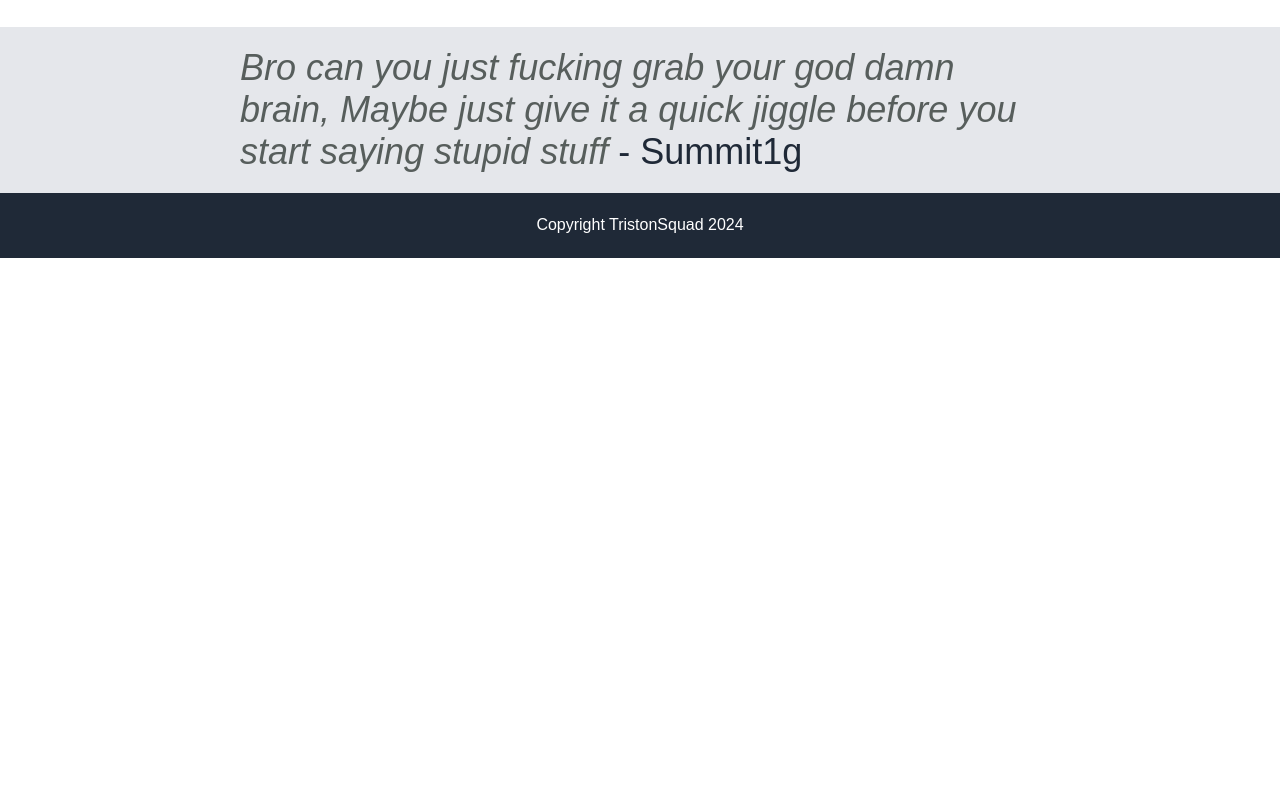
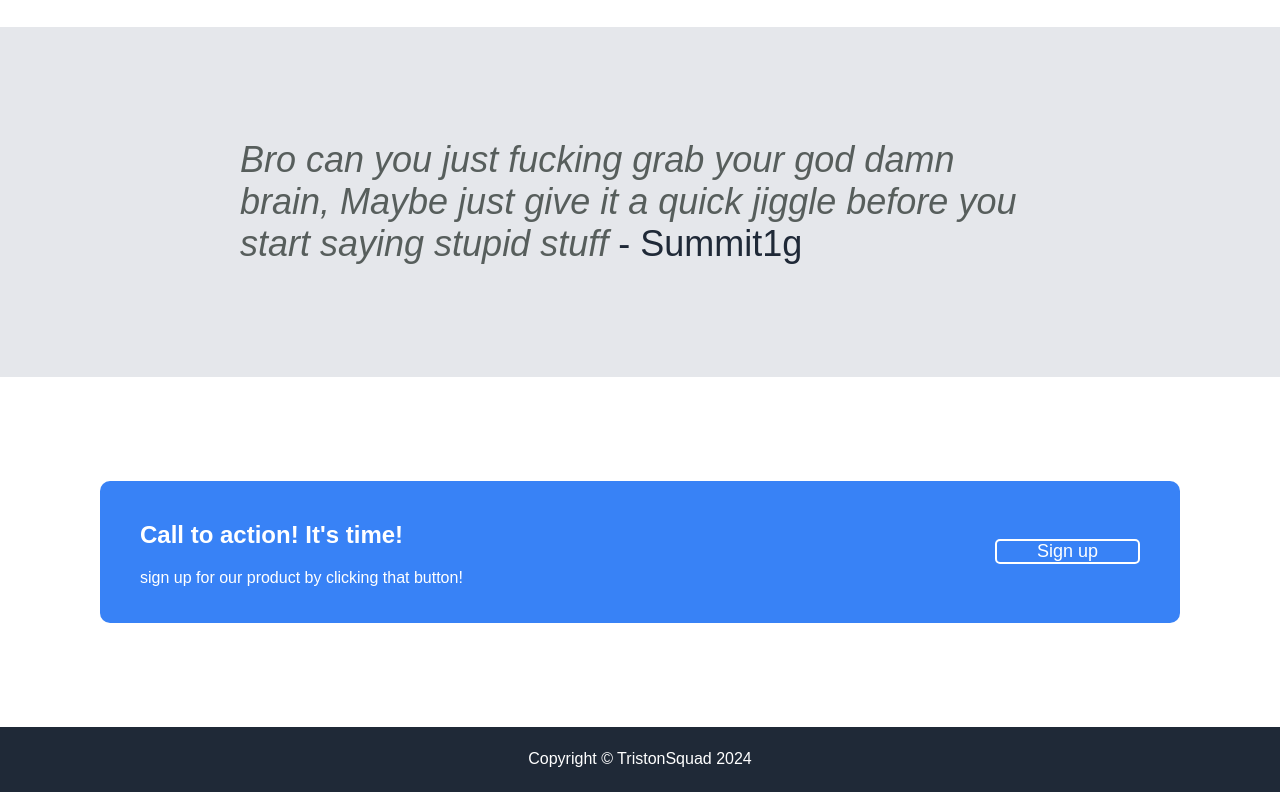
Before and after one commit to tman2747/foundations-landing-page, a plain HTML site: page index.html in a window 1280 px wide. Shown: the part 833-1625 px from the top of the page. Before the commit the page ends 1091 px from the top, so only its background shows below. Drawn offline with Linux system fonts and the light colour scheme.

Commit message:
add fourth card

```diff
--- a/index.html
+++ b/index.html
@@ -41,7 +41,13 @@
     <div class="section-three">
         <div class="quote"> <i>Bro can you just fucking grab your god damn brain, Maybe just give it a quick jiggle before you start saying stupid stuff</i> - Summit1g</div>
     </div>
-    <div class="footer">Copyright TristonSquad 2024</div>
+    <div class="section-four">
+        <div class="call-to-action">
+            <div class="text"><h2>Call to action! It's time!</h1><p>sign up for our product by clicking that button!</p></div>
+            <div><button>Sign up</button></div>
+        </div>
+    </div>
+    <div class="footer">Copyright &#169 TristonSquad 2024</div>
 </body>
 
 </html>
--- a/styles.css
+++ b/styles.css
@@ -77,6 +77,9 @@ body{
     display: flex;
     gap: 90px;
     flex-wrap: wrap;
+    justify-content: center;
+    align-items: center;
+
 }
 
 .card-image{
@@ -99,6 +102,7 @@ body{
     display: flex;
     justify-content: center;
     align-items: center;
+    height: 350px;
 }
 .quote{
     font-size: 36px;
@@ -112,6 +116,36 @@ body{
 
 }
 
+.section-four{
+    background-color: white;
+    display: flex;
+    justify-content: center;
+    align-items: center;
+    height: 350px;
+}
+
+.call-to-action{
+    color: white;
+    display: flex;
+    justify-content: space-between;
+    align-items: center;
+    background-color: #3882f6;
+    border: #3882f6 4px;
+    border-radius: 10px;
+    padding: 20px 40px;
+    flex: 0 1 1000px;
+}
+
+
+button{
+    background-color: #3882f6;
+    color: white;
+    border-radius: 5px;
+    font-size: 18px;
+    padding: 0 40px;
+    border: 2px solid #ffffff;
+}
+
 .footer{
     background-color: #1f2937;
     color: white;
```
